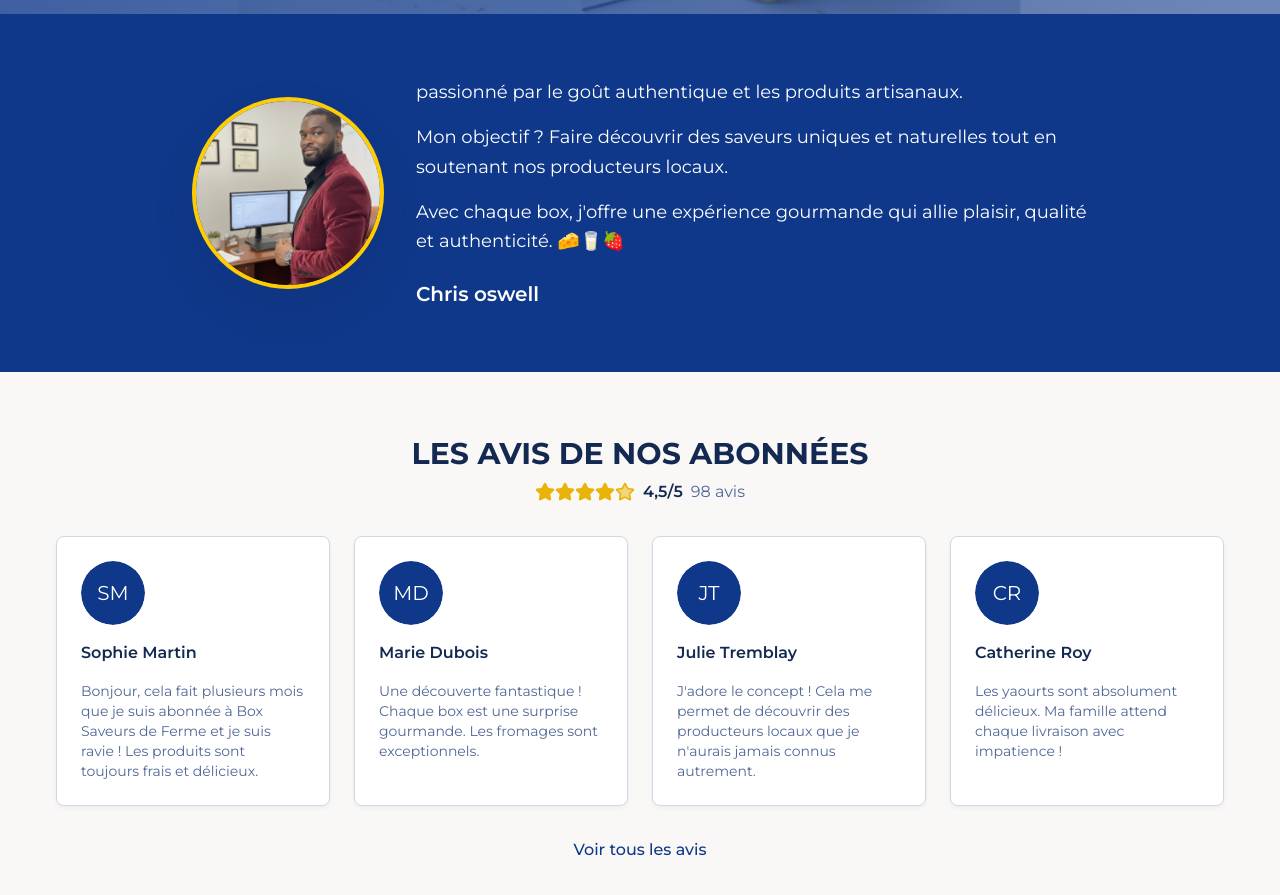
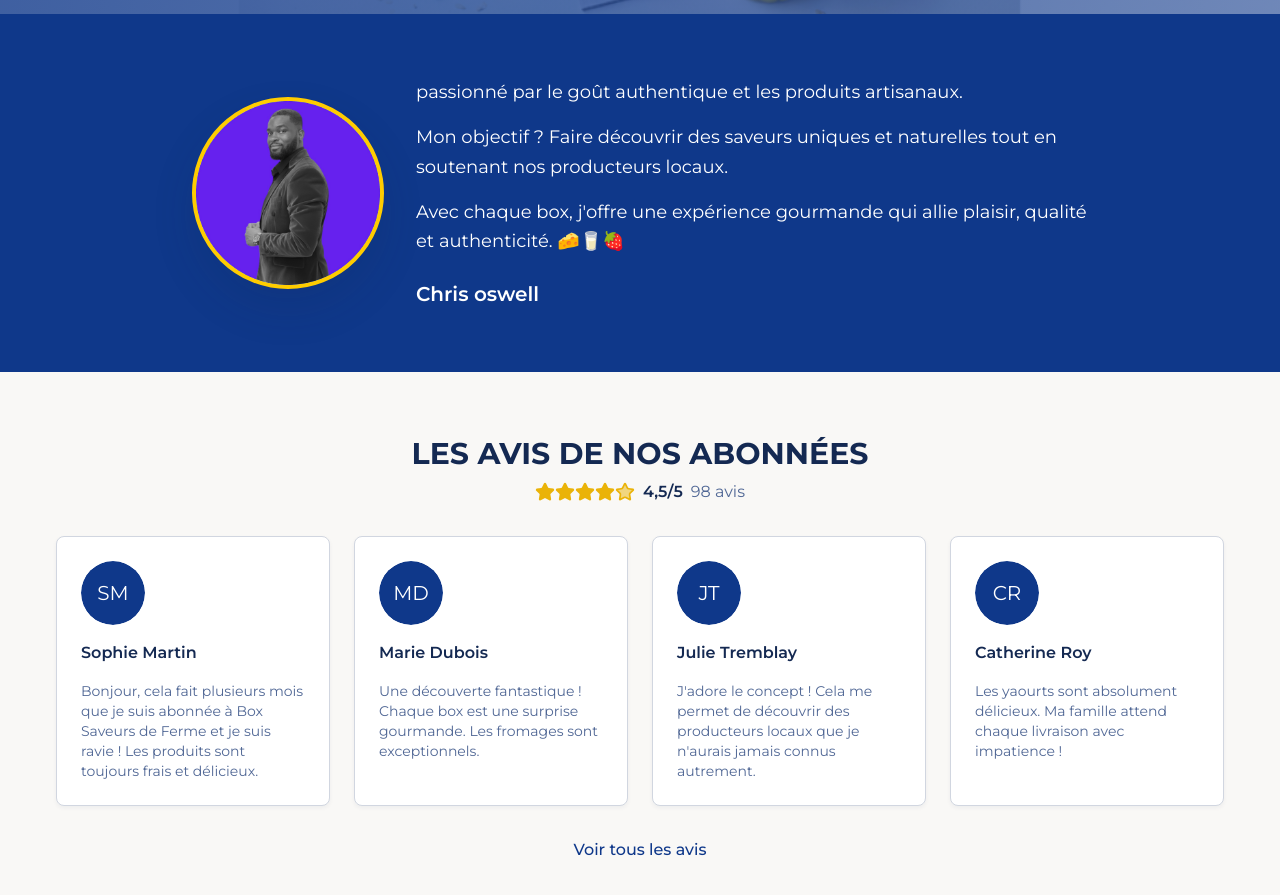
Before and after one commit to chrisoswell05-gif/boxsaveurs-mirror-project-99006350, a React (Vite) app: page / in a window 1280 px wide. Shown: the part 839-1734 px from the top of the page. Built offline with nearby package versions, Linux system fonts and the light colour scheme; the HTML template or start-up script is replaced by a standard one.

Commit message:
Visual edit in Lovable
Edited UI in Lovable

```diff
--- a/src/components/AboutSection.tsx
+++ b/src/components/AboutSection.tsx
@@ -4,7 +4,7 @@ const AboutSection = () => {
       <div className="container mx-auto">
         <div className="flex flex-col md:flex-row items-center gap-8 max-w-4xl mx-auto">
           <div className="flex-shrink-0">
-            <img alt="Chris Oswell" className="w-48 h-48 rounded-full object-cover shadow-xl border-4 border-yellow" src="/lovable-uploads/ab4e1ab4-273b-4dbf-870c-b827938c5ed2.jpg" />
+            <img alt="Chris Oswell" className="w-48 h-48 rounded-full object-cover shadow-xl border-4 border-yellow" src="/lovable-uploads/8fc08bef-2fdf-489e-aa15-7eafd90e318b.jpg" />
           </div>
           <div className="text-navy-foreground space-y-4">
             <p className="text-lg leading-relaxed">
```
Also changed, not shown: public/lovable-uploads/8fc08bef-2fdf-489e-aa15-7eafd90e318b.jpg (added), public/lovable-uploads/d4a2d19b-b96d-4e98-88f9-c6ece042edc2.jpg (added).
